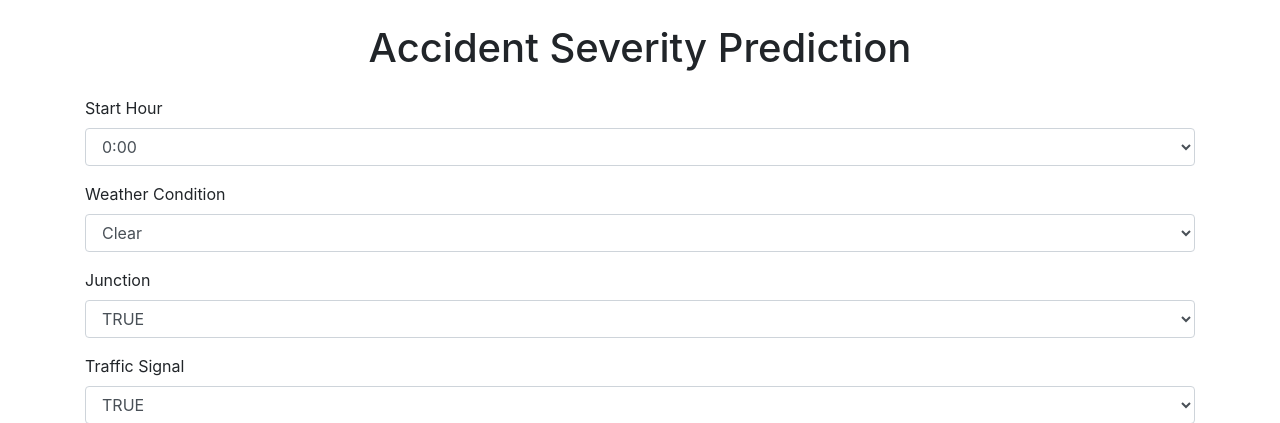
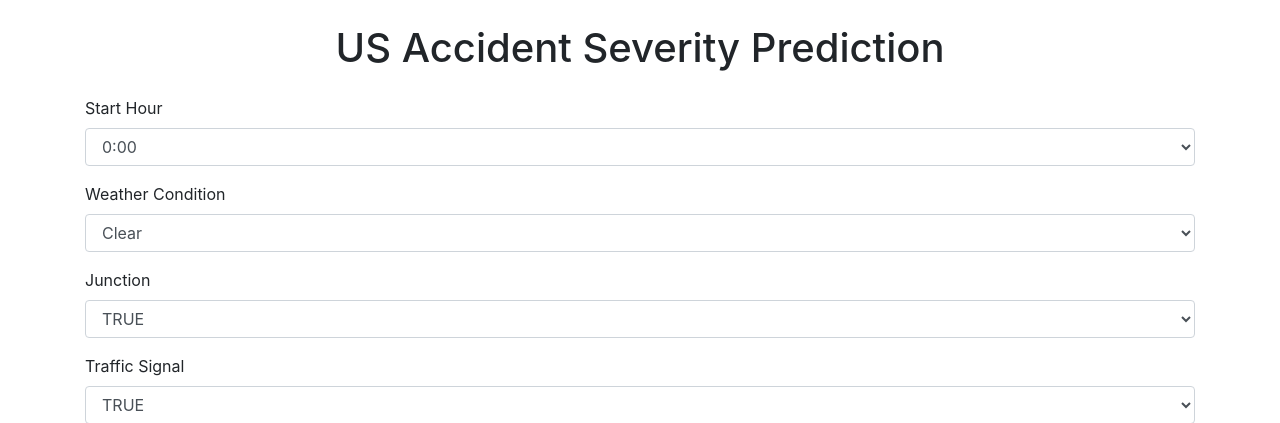
Before and after one commit to oztarim/TrafficSeverityAnalysis, a Flask app: page / in a window 1280 px wide. Shown: the top 423 px of the page. Run offline with Flask 2, Linux system fonts and the light colour scheme; parts of the project's set-up code (start-up, migrations or seed data) failed here and were passed over; some libraries are stand-ins or nearby versions.

Commit message:
Update form.html

```diff
--- a/templates/form.html
+++ b/templates/form.html
@@ -3,12 +3,12 @@
 <head>
     <meta charset="UTF-8">
     <meta name="viewport" content="width=device-width, initial-scale=1.0">
-    <title>Accident Severity Prediction</title>
+    <title>US Accident Severity Prediction</title>
     <link rel="stylesheet" href="https://stackpath.bootstrapcdn.com/bootstrap/4.5.2/css/bootstrap.min.css">
 </head>
 <body>
     <div class="container">
-        <h1 class="text-center my-4">Accident Severity Prediction</h1>
+        <h1 class="text-center my-4">US Accident Severity Prediction</h1>
         <form action="/predict" method="post">
             <div class="form-group">
                 <label for="start_hour">Start Hour</label>
```
